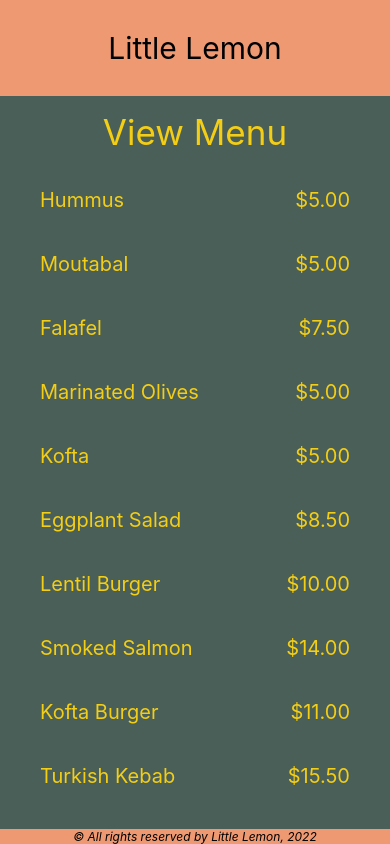
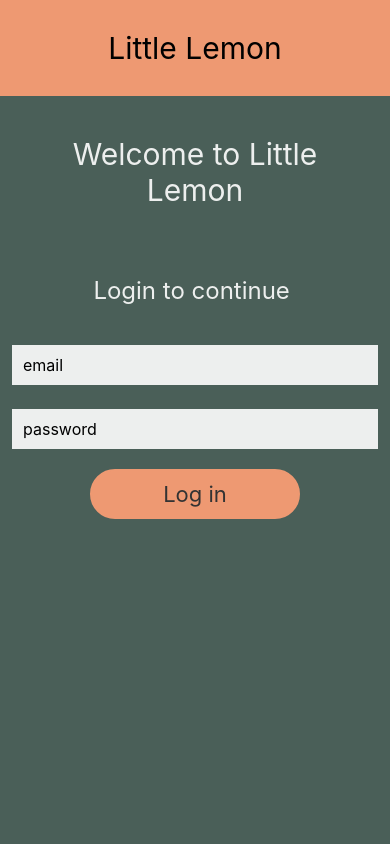
Before and after one commit to Cipher-20/Little-Lemon, a React Native app: screen / in a window 390 px wide. Built offline with nearby package versions, Linux system fonts and the light colour scheme.

Commit message:
Update: exercise with Pressable component

```diff
--- a/App.js
+++ b/App.js
@@ -3,7 +3,9 @@
 import WelcomeScreen from './components/WelcomeScreen/WelcomeScreen';
 import Footer from './components/Footer/Footer';
 import LittleLemonHeader from './components/LittleLemonHeader/LittleLemonHeader';
-import MenuItems from './components/MenuItems/MenuItems';
+import FlatListMenuItems from './components/MenuItems/FlatListMenuItems.js';
+import SectionListMenuItems from './components/MenuItems/SectionListMenuItems';
+import Login from './components/Login/Login';
 
 export default function App() {
   return (
@@ -15,12 +17,16 @@
 
     {/* <WelcomeScreen /> */}
 
-    <MenuItems />
+    {/* <FlatListMenuItems /> */}
+
+    {/* <SectionListMenuItems /> */}
+
+    <Login />
 </View>
 
-<View style={styles.footerContainer}>
+{/* <View style={styles.footerContainer}>
   <Footer />
-</View>
+</View> */}
 
 </>
   );
--- /dev/null
+++ b/components/Login/Login.js
@@ -0,0 +1,112 @@
+// wih socrollView  zashtoto kato skrolnesh da moje da ti maha klaviaturata
+
+
+import React, { useState } from 'react';
+import { ScrollView, Text, StyleSheet, TextInput, Pressable } from 'react-native';
+
+export default function Login(){
+    const [email, setEmail] = useState('');
+    const [password, setPassword] = useState('');
+    const [isLogIn, setIsLogIn] = useState(false);
+
+
+    return(
+        <ScrollView style={styles.container}>
+            <Text style={styles.headerText}>Welcome to Little Lemon</Text>
+
+            {!isLogIn ? <>
+            <Text style={styles.regularText}>Login to continue </Text>
+
+            <TextInput
+                style={styles.inputBox}
+                value={email}
+                onChangeText={setEmail}
+                placeholder={'email'}
+                keyboardType={'email-address'}
+            ></TextInput>
+
+            <TextInput
+                style={styles.inputBox}
+                value={password}
+                onChangeText={setPassword}
+                placeholder={'password'}
+                keyboardType={'default'}
+                secureTextEntry={true}
+            ></TextInput>
+
+            <Pressable
+            style={styles.button}
+            onPress={() =>{
+                setIsLogIn(!isLogIn)
+            }}
+
+            >
+            <Text style={styles.buttonText}>
+
+                Log in</Text>
+            </Pressable>
+            </>
+
+            : <Text style={styles.loggedText}>You are logged in!</Text>
+            }
+
+        </ScrollView>
+    )
+}
+
+
+
+
+
+
+
+
+const styles = StyleSheet.create({
+    container: {
+      flex: 1,
+    },
+    headerText: {
+      padding: 40,
+      fontSize: 30,
+      color: '#EDEFEE',
+      textAlign: 'center',
+    },
+    regularText: {
+      fontSize: 24,
+      padding: 20,
+      marginVertical: 8,
+      color: '#EDEFEE',
+      textAlign: 'center',
+    },
+    inputBox: {
+      height: 40,
+      margin: 12,
+      borderWidth: 1,
+      padding: 10,
+      fontSize: 16,
+      borderColor: '#EDEFEE',
+      backgroundColor: '#EDEFEE',
+    },
+    button:{
+        fontSize:22,
+        backgroundColor: '#EE9972',
+        borderColor: '#EE9972',
+        padding: 10,
+        margin: 90,
+        marginVertical:8,
+        borderWidth: 2,
+        borderRadius: 25
+    },
+    buttonText: {
+        color: '#333333',
+        textAlign: 'center',
+        fontSize: 22,
+    },
+    loggedText:{
+        color: '#EDEFEE',
+        textAlign: 'center',
+        fontSize: 30,
+    }
+
+
+  });
--- a/components/MenuItems/MenuItems.js
+++ b/components/MenuItems/FlatListMenuItems.js
@@ -33,7 +33,7 @@
   </View>
 );
 
-export default function MenuItems() {
+export default function FlatListMenuItems() {
 
       const renderItem = ({ item }) => <Item name={item.name} price={item.price}/>
 
--- /dev/null
+++ b/components/MenuItems/SectionListMenuItems.js
@@ -0,0 +1,130 @@
+import * as React from 'react';
+import { StyleSheet, Text, View, SectionList } from 'react-native';
+import Footer from '../Footer/Footer';
+
+const menuItemsToDisplay = [
+    {
+      title: 'Appetizers',
+      data: [
+        { name: 'Hummus', price: '$5.00' },
+        { name: 'Moutabal', price: '$5.00' },
+        { name: 'Falafel', price: '$7.50' },
+        { name: 'Marinated Olives', price: '$5.00' },
+        { name: 'Kofta', price: '$5.00' },
+        { name: 'Eggplant Salad', price: '$8.50' },
+      ],
+    },
+    {
+      title: 'Main Dishes',
+      data: [
+        { name: 'Lentil Burger', price: '$10.00' },
+        { name: 'Smoked Salmon', price: '$14.00' },
+        { name: 'Kofta Burger', price: '$11.00' },
+        { name: 'Turkish Kebab', price: '$15.50' },
+      ],
+    },
+    {
+      title: 'Sides',
+      data: [
+        { name: 'Fries', price: '$3.00', id: '11K' },
+        { name: 'Buttered Rice', price: '$3.00' },
+        { name: 'Bread Sticks', price: '$3.00' },
+        { name: 'Pita Pocket', price: '$3.00' },
+        { name: 'Lentil Soup', price: '$3.75' },
+        { name: 'Greek Salad', price: '$6.00' },
+        { name: 'Rice Pilaf', price: '$4.00' },
+      ],
+    },
+    {
+      title: 'Desserts',
+      data: [
+        { name: 'Baklava', price: '$3.00' },
+        { name: 'Tartufo', price: '$3.00' },
+        { name: 'Tiramisu', price: '$5.00' },
+        { name: 'Panna Cotta', price: '$5.00' },
+      ],
+    },
+  ];
+
+
+const Item = ({ name, price }) => (
+  <View style={styles.innerContainer}>
+    <Text style={styles.itemText}>{name}</Text>
+    <Text style={styles.itemText}>{price}</Text>
+  </View>
+);
+
+const Title = ({ title }) => (
+    <View style={styles.headerStyle}>
+      <Text style={styles.headerSection}>{title}</Text>
+    </View>
+  );
+
+  const Separator = () => (
+    <View style={styles.separator}>
+        <Text></Text>
+    </View>
+  )
+
+export default function SectionListMenuItems() {
+
+      const renderItem = ({ item }) => <Item name={item.name} price={item.price}/>
+      const renderTitle = ({ section: {title} }) => <Title title={title} />
+      const renderFooterItem = ({}) => <Footer />
+    return (
+        <View style={styles.container}>
+            <SectionList
+            keyExtractor={(item, index) => item + index}
+            sections={menuItemsToDisplay}
+            renderSectionHeader={renderTitle}
+            renderItem={renderItem}
+            ItemSeparatorComponent={Separator}
+            ListFooterComponent={renderFooterItem}
+
+            ></SectionList>
+
+        </View>
+    );
+}
+
+const styles = StyleSheet.create({
+    container: {
+      flex: 1,
+      color: 'black'
+    },
+    header:{
+        fontSize: 35,
+        color: '#F4CE14',
+        textAlign:'center',
+        margin: 15
+    },
+
+
+    innerContainer:{
+      flexDirection: 'row',
+      justifyContent: 'space-between',
+      paddingHorizontal: 40,
+      paddingVertical: 20,
+    },
+
+    itemText: {
+      color: '#F4CE14',
+      fontSize: 20,
+    },
+
+    separator:{
+      borderBottomWidth: 1,
+      borderColor: '#EDEFEE'
+    },
+
+    headerStyle:{
+        backgroundColor: '#F4CE14',
+    },
+    headerSection:{
+        color: 'black',
+        fontSize: 26,
+        flexWrap: 'wrap',
+        textAlign: 'center',
+    }
+
+  });
```
Also changed, not shown: components/MenuItems/Items.js (deleted).
